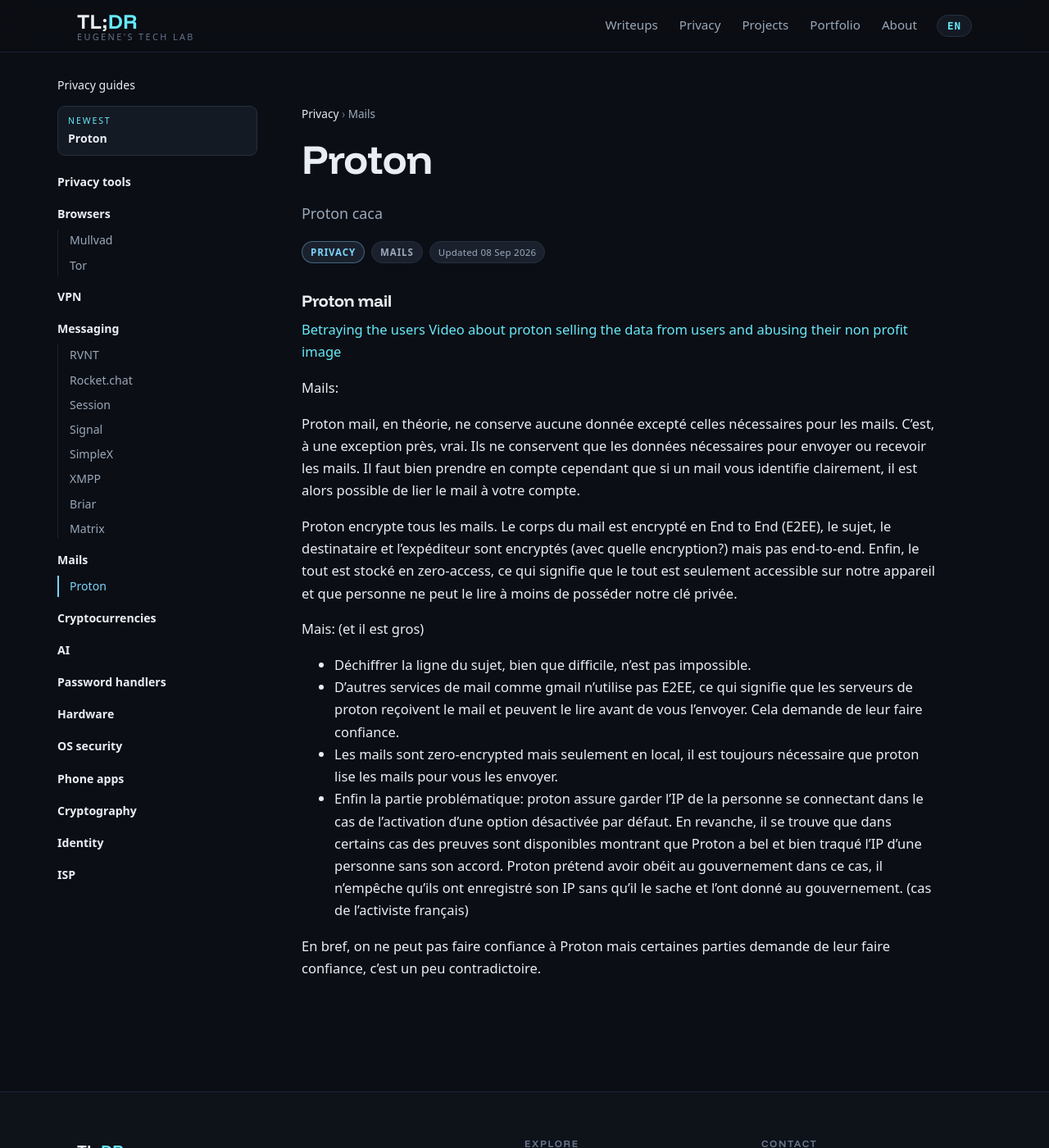
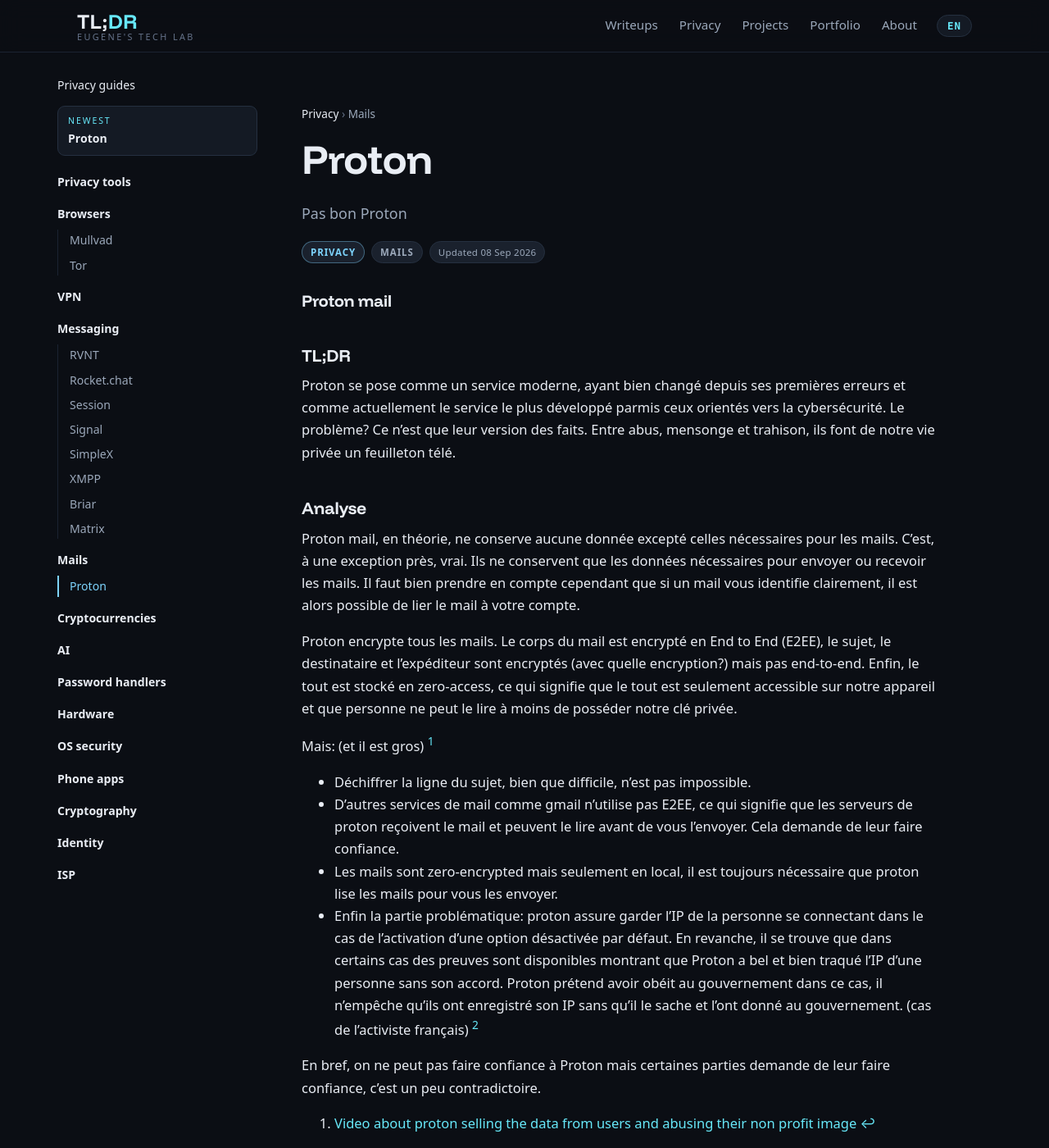
Before and after one commit to AfterEugenes/AfterEugenes.github.io, a Jekyll site: the page built from _privacy_docs/Mails/Proton.md, in a window 1280 px wide and 1400 px high. Shown: the whole window at 82% size. Built offline with Jekyll 4.4.1, drawn with Linux system fonts in a browser that asks for light colours.

Commit message:
publish: 2026-11-03 10:23

```diff
--- a/_privacy_docs/Mails/Proton.md
+++ b/_privacy_docs/Mails/Proton.md
@@ -1,8 +1,8 @@
 ---
 layout: privacy-doc
 title: Proton
-description: Proton caca
-excerpt: Proton caca
+description: Pas bon Proton
+excerpt: Pas bon Proton
 date: 2026-09-08T23:36
 platform: privacy
 permalink: /privacy/mails/proton/
@@ -15,20 +15,22 @@ tags:
 {% raw %}
 
 ### Proton mail
-[Betraying the users](https://factually.co/fact-checks/technology/does-protonmail-log-ip-addresses-session-information-c42f3c)
-[Video about proton selling the data from users and abusing their non profit image](https://www.youtube.com/watch?v=xFKSKjyBVDU)
+## TL;DR
+Proton se pose comme un service moderne, ayant bien changé depuis ses premières erreurs et comme actuellement le service le plus développé parmis ceux orientés vers la cybersécurité. Le problème? Ce n'est que leur version des faits. Entre abus, mensonge et trahison, ils font de notre vie privée un feuilleton télé.
 
-Mails:
-
+## Analyse
 Proton mail, en théorie, ne conserve aucune donnée excepté celles nécessaires pour les mails. C'est, à une exception près, vrai. Ils ne conservent que les données nécessaires pour envoyer ou recevoir les mails. Il faut bien prendre en compte cependant que si un mail vous identifie clairement, il est alors possible de lier le mail à votre compte.
 
 Proton encrypte tous les mails. Le corps du mail est encrypté en End to End (E2EE), le sujet, le destinataire et l'expéditeur sont encryptés (avec quelle encryption?) mais pas end-to-end. Enfin, le tout est stocké en zero-access, ce qui signifie que le tout est seulement accessible sur notre appareil et que personne ne peut le lire à moins de posséder notre clé privée.
 
-Mais: (et il est gros)
+Mais: (et il est gros) [^protondetailedvideo]
 - Déchiffrer la ligne du sujet, bien que difficile, n'est pas impossible.
 - D'autres services de mail comme gmail n'utilise pas E2EE, ce qui signifie que les serveurs de proton reçoivent le mail et peuvent le lire avant de vous l'envoyer. Cela demande de leur faire confiance.
 - Les mails sont zero-encrypted mais seulement en local, il est toujours nécessaire que proton lise les mails pour vous les envoyer.
-- Enfin la partie problématique: proton assure garder l'IP de la personne se connectant dans le cas de l'activation d'une option désactivée par défaut. En revanche, il se trouve que dans certains cas des preuves sont disponibles montrant que Proton a bel et bien traqué l'IP d'une personne sans son accord. Proton prétend avoir obéit au gouvernement dans ce cas, il n'empêche qu'ils ont enregistré son IP sans qu'il le sache et l'ont donné au gouvernement. (cas de l'activiste français)
+- Enfin la partie problématique: proton assure garder l'IP de la personne se connectant dans le cas de l'activation d'une option désactivée par défaut. En revanche, il se trouve que dans certains cas des preuves sont disponibles montrant que Proton a bel et bien traqué l'IP d'une personne sans son accord. Proton prétend avoir obéit au gouvernement dans ce cas, il n'empêche qu'ils ont enregistré son IP sans qu'il le sache et l'ont donné au gouvernement. (cas de l'activiste français) [^protonbetrayuser]
 
 En bref, on ne peut pas faire confiance à Proton mais certaines parties demande de leur faire confiance, c'est un peu contradictoire.
+
+[^protonbetrayuser]: [Betraying the users](https://factually.co/fact-checks/technology/does-protonmail-log-ip-addresses-session-information-c42f3c)
+[^protondetailedvideo]: [Video about proton selling the data from users and abusing their non profit image](https://www.youtube.com/watch?v=xFKSKjyBVDU)
 {% endraw %}
```
Also changed, not shown: _privacy_docs/Browsers/Mullvad.md (+8 -10 lines), _privacy_docs/Browsers/Tor.md (+13 -15 lines), _privacy_docs/Privacy tools.md (+9 -2 lines).
